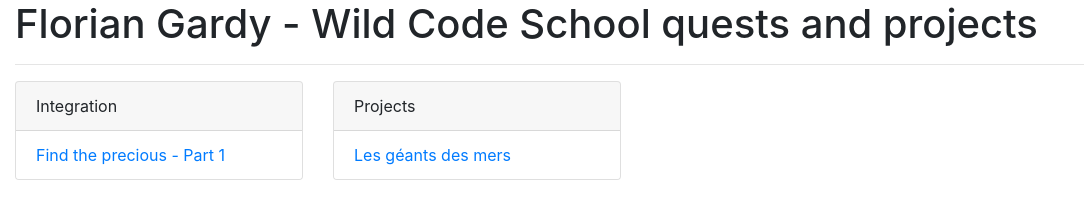
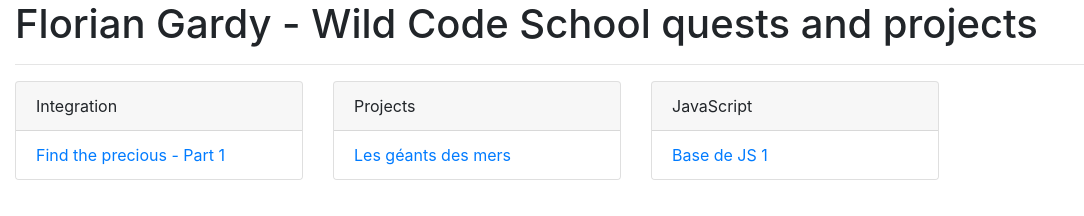
Before and after one commit to FlorianGardy/wildCodeSchoolQuests, a plain HTML site: page index.html in a window 1280 px wide. Shown: the whole page, without its empty margins (0-1084 px from the left). Drawn offline with nearby package versions, Linux system fonts and the light colour scheme.

Commit message:
Master index - Add JS section

```diff
--- a/index.html
+++ b/index.html
@@ -17,9 +17,7 @@
         <div class="row">
             <div class="col">
                 <div class="card" style="width: 18rem;">
-                    <div class="card-header">
-                        Integration
-                    </div>
+                    <div class="card-header">Integration</div>
                     <ul class="list-group list-group-flush">
                         <li class="list-group-item"><a href="integration/findThePrecious/index.html" target="_blank">Find the precious -
                                 Part 1</a></li>
@@ -28,16 +26,19 @@
             </div>
             <div class="col">
                 <div class="card" style="width: 18rem;">
-                    <div class="card-header">
-                        Projects
-                    </div>
+                    <div class="card-header">Projects</div>
                     <ul class="list-group list-group-flush">
                         <li class="list-group-item"><a href="https://vanessacode.github.io/geantsDesMers/" target="_blank">Les géants des mers</a></li>
                     </ul>
                 </div>
             </div>
             <div class="col">
-                <h2></h2>
+                <div class="card" style="width: 18rem;">
+                    <div class="card-header">JavaScript</div>
+                    <ul class="list-group list-group-flush">
+                        <li class="list-group-item"><a href="JavaScript/BaseJS1/index.html" target="_blank">Base de JS 1</a></li>
+                    </ul>
+                </div>
             </div>
             <div class="col">
                 <h2></h2>
```
